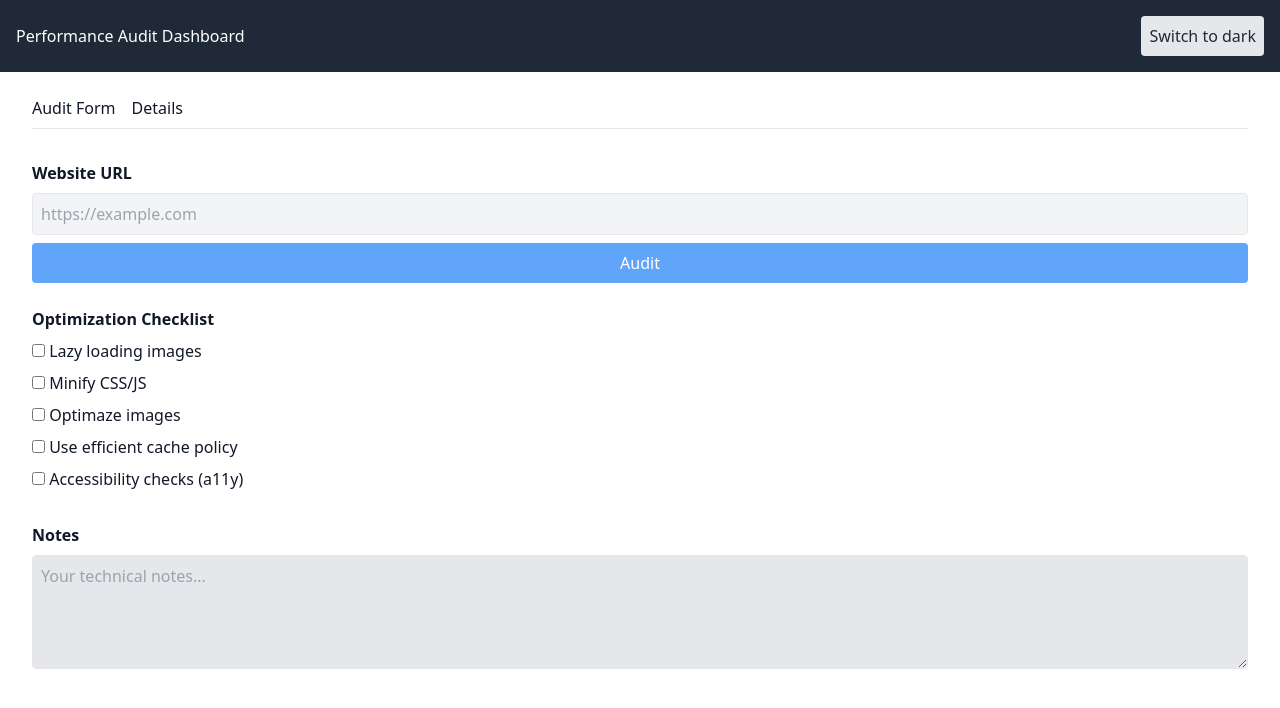
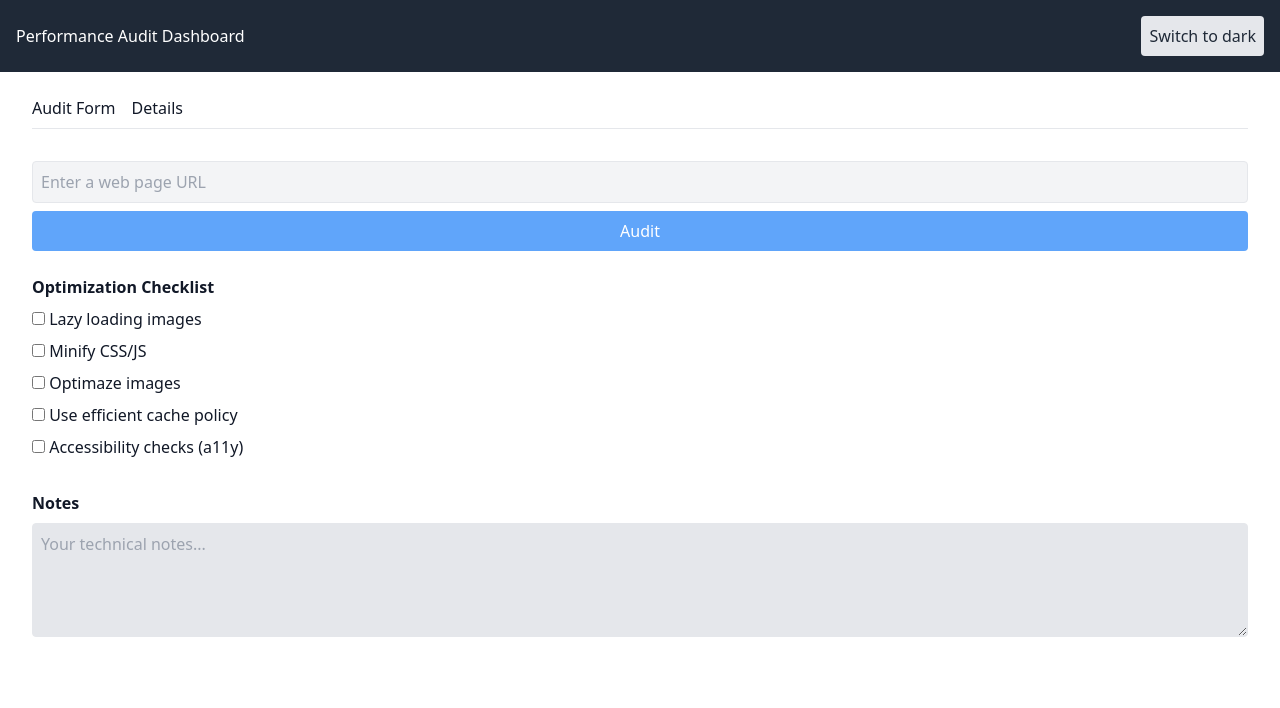
Before and after one commit to marazmlab/performance-dashboard-app, a React (Vite) app: page / in a window 1280 px wide. Shown: the top 708 px of the page. Built offline with nearby package versions, Linux system fonts and the light colour scheme.

Commit message:
refactor: restructure AuditForm for new UI concept

```diff
--- a/src/components/AuditForm.jsx
+++ b/src/components/AuditForm.jsx
@@ -16,13 +16,13 @@ function AuditForm({ onAudit }) {
 
     return (
         <form onSubmit={handleSubmit} className="flex flex-col gap-2 mb-6">
-            <label htmlFor="audit-url" className="font-semibold">Website URL</label>
+            <label htmlFor="audit-url" className="sr-only">Website URL</label>
             <input
                 id="audit-url"
                 type="text"
                 value={url}
                 onChange={e => setUrl(e.target.value)}
-                placeholder="https://example.com"
+                placeholder="Enter a web page URL"
                 className="p-2 rounded border bg-gray-100 dark:bg-gray-700 dark:text-white"
                 required
             />
```
